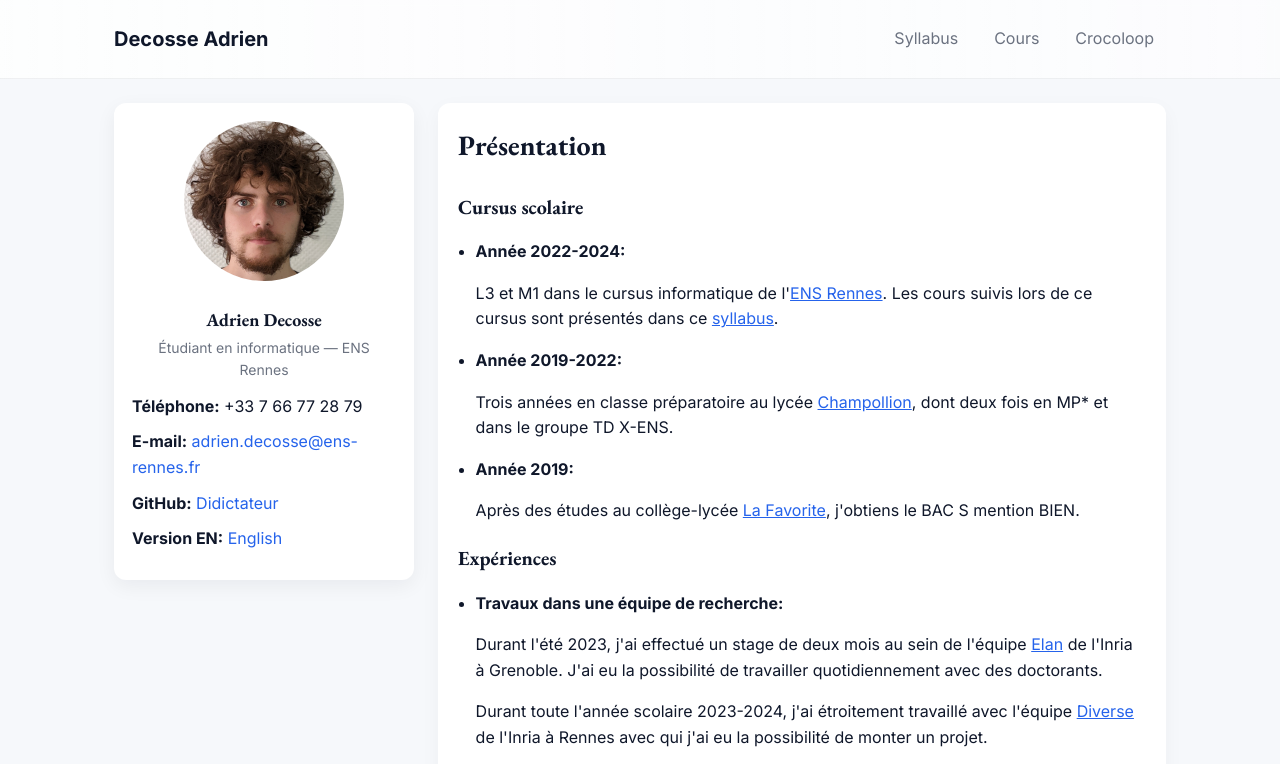
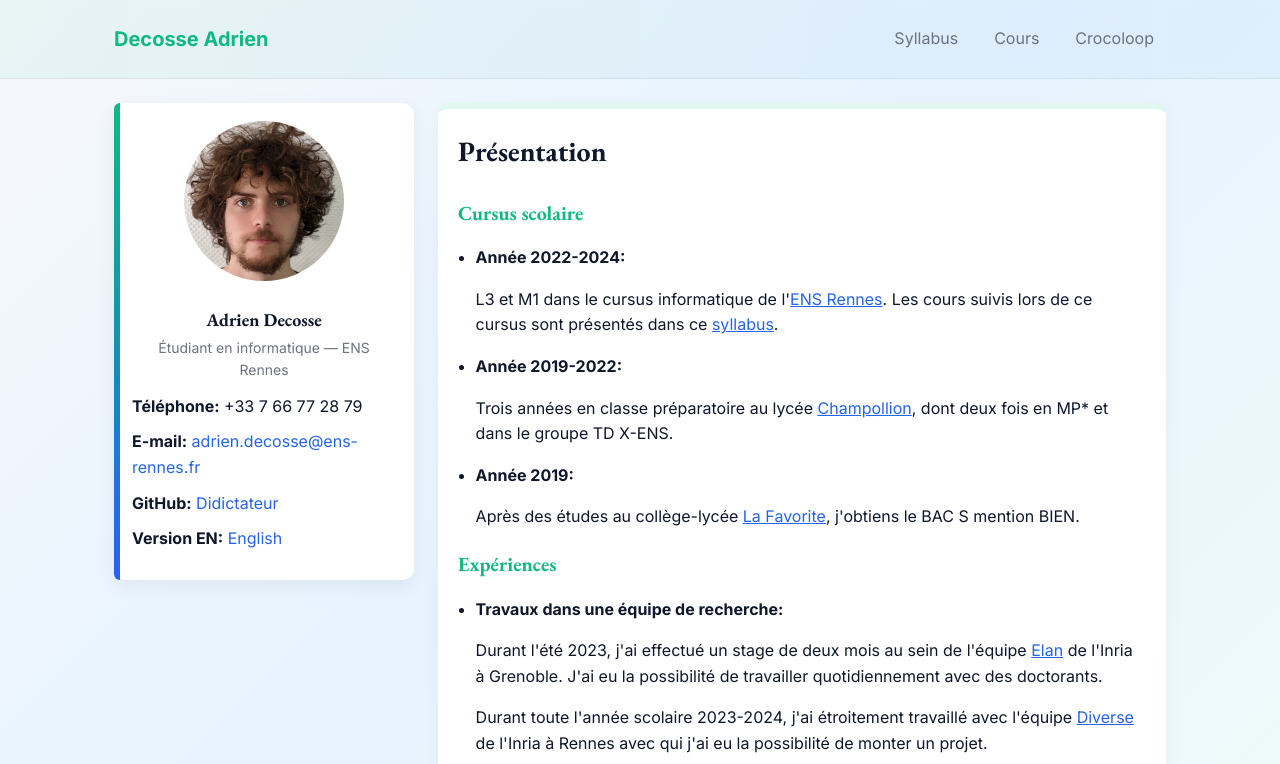
Before and after one commit to Didictateur/website, a website: page index.html in a window 1280 px wide. Shown: the top 764 px of the page. Drawn offline with nearby package versions, Linux system fonts and the light colour scheme.

Commit message:
improved colors

```diff
--- a/style.css
+++ b/style.css
@@ -1,21 +1,28 @@
 :root{
-  --bg: #f6f8fb;
+  --bg: linear-gradient(135deg, #f6f8fb 0%, #e6f3ff 50%, #eefaf9 100%);
   --card: #ffffff;
   --muted: #6b7280;
   --accent: #2563eb;
-  --accent-2: #0ea5a4;
+  --accent-2: #10b981;
   --text: #0f172a;
   --radius: 12px;
 }
 
 *{box-sizing:border-box}
 
-html,body{height:100%}
+html, body {height:100%}
+
+html{
+  background: var(--bg);
+  background-attachment: fixed;
+  background-repeat: no-repeat;
+  background-size: cover;
+}
 
 body{
   margin:0;
   font-family: Inter, "EB Garamond", serif;
-  background:var(--bg);
+  background: transparent;
   color:var(--text);
   -webkit-font-smoothing:antialiased;
   -moz-osx-font-smoothing:grayscale;
@@ -29,7 +36,7 @@ body{
 }
 
 .site-header{
-  background:linear-gradient(90deg, rgba(255,255,255,0.8), rgba(255,255,255,0.6));
+  background: linear-gradient(90deg, rgba(16,185,129,0.06), rgba(37,99,235,0.04));
   backdrop-filter: blur(4px);
   border-bottom:1px solid rgba(15,23,42,0.06);
 }
@@ -43,7 +50,7 @@ body{
 .brand{
   font-weight:700;
   font-size:20px;
-  color:var(--text);
+  color:var(--accent-2);
   text-decoration:none;
 }
 .nav{
@@ -53,7 +60,19 @@ body{
   align-items:center;
 }
 .nav a{color:var(--muted); text-decoration:none; padding:8px 12px; border-radius:8px}
-.nav a:hover{color:var(--accent); background:rgba(37,99,235,0.06)}
+.nav a:hover{color:var(--accent); background:rgba(37,99,235,0.08)}
+
+.profile-card{position:relative; overflow:visible}
+.profile-card::before{
+  content:"";
+  position:absolute;
+  left:0; top:0; bottom:0;
+  width:6px;
+  border-radius:8px 0 0 8px;
+  background: linear-gradient(180deg, var(--accent-2), var(--accent));
+}
+
+.main-card{border-top:6px solid; border-top-color:rgba(16,185,129,0.12)}
 
 .layout{display:grid; grid-template-columns: 300px 1fr; gap:24px; align-items:start}
 
@@ -71,14 +90,11 @@ body{
 .contact-list li{margin:10px 0}
 .contact-list a{color:var(--accent); text-decoration:none}
 
-/* Make the profile image link visually neutral but still clickable.
-   Targets only the anchor that is a direct child of .profile-card (the image link)
-   so other links (email, github) keep normal link behavior. */
 .profile-card > a{
   display:inline-block;
-  line-height:0; /* avoid extra gap */
+  line-height:0;
   text-decoration:none;
-  cursor: default; /* show normal cursor instead of pointer */
+  cursor: default;
   border: none;
 }
 .profile-card > a img{display:block}
@@ -98,6 +114,9 @@ h1,h2,h3{font-family:'EB Garamond', serif; color:var(--text); margin-top:0}
 h1{font-size:28px}
 h2{font-size:20px}
 
+main-card h1{color:var(--accent)}
+.main-card h2{color:var(--accent-2)}
+
 .section{margin-bottom:18px}
 
 .card-list{display:grid; grid-template-columns:repeat(auto-fit,minmax(220px,1fr)); gap:12px}
@@ -113,24 +132,15 @@ li{margin:8px 0}
   text-align:center;
 }
 
-/* Responsive */
 @media (max-width:900px){
   .layout{grid-template-columns:1fr}
   .nav{display:none}
   .container{padding:16px}
 }
 
-/* small helpers */
 .muted{color:var(--muted)}
 .pill{display:inline-block; padding:6px 10px; background:rgba(37,99,235,0.08); color:var(--accent); border-radius:999px; font-size:13px}
 
-/* Easter egg link: render like plain text (no color/underline/cursor change on hover) */
-/* Keep it accessible (still focusable) but visually identical to surrounding text */
-/* Make the easter egg link look like normal text but remain clickable.
-   - color: inherit so it matches surrounding text
-   - no underline and no hover color change
-   - cursor: text so it doesn't show the pointer hand
-   - keep a visible focus outline for keyboard users (accessibility) */
 a#easteregg,
 a#easteregg:link,
 a#easteregg:visited,
@@ -142,8 +152,7 @@ a#easteregg:active{
   cursor: text !important;
 }
 
-/* Visible but subtle focus for keyboard users */
-a#easteregg:focus{
+#easteregg:focus{
   outline: 2px dashed rgba(37,99,235,0.28);
   outline-offset: 3px;
 }
```
